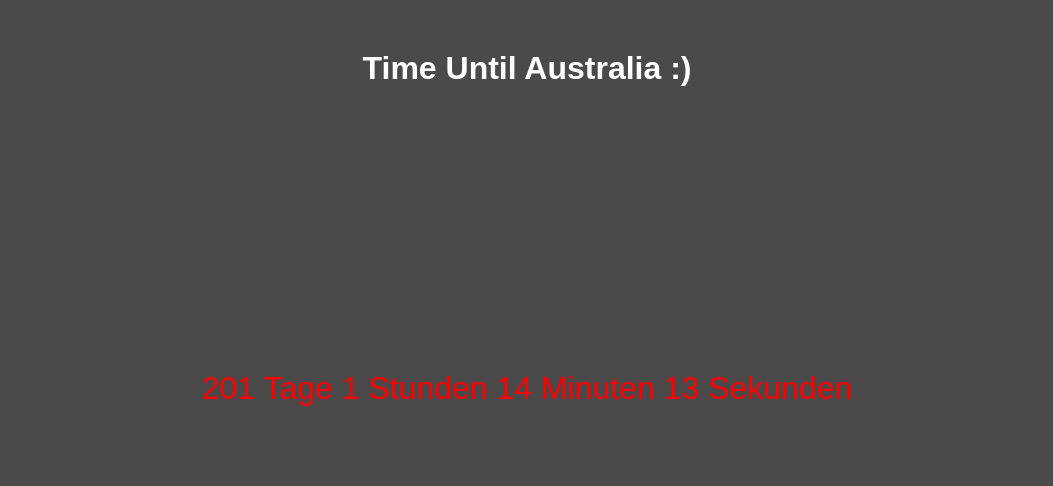
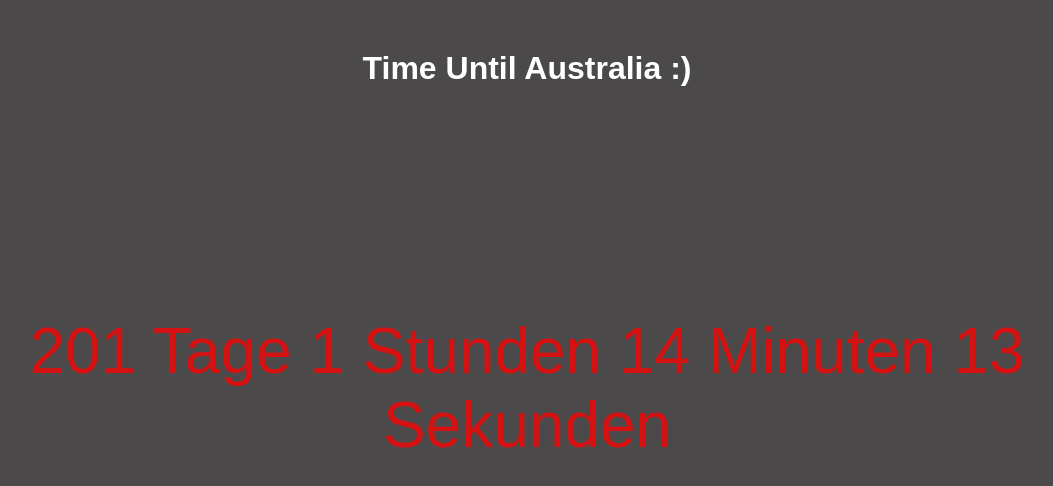
Before and after one commit to liamgraefe/timeUntilAustralia, a plain HTML site: page index.html in a window 1280 px wide. Shown: the whole page, without its empty margins (113-1166 px from the left). Drawn offline with Linux system fonts and the light colour scheme.

Commit message:
chnage color

```diff
--- a/index.html
+++ b/index.html
@@ -12,7 +12,7 @@
             color: white;
         }
         #timer {
-            font-size: 2em; color: #ff0000;             display: flex;
+            font-size: 4em; color: #ff0000c4;             display: flex;
             justify-content: center;
             align-items: center;
             height: 70vh;
```
